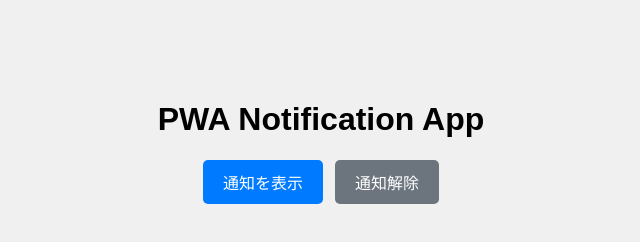
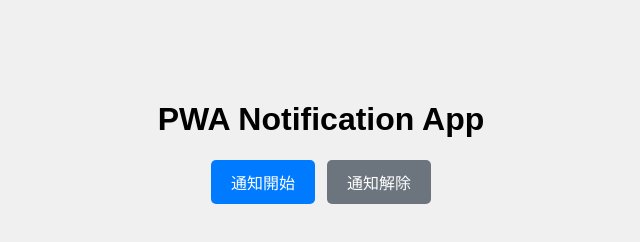
Before and after one commit to 11bluetree/pwa-notification-app, a website: page public/index.html in a window 1280 px wide. Shown: the whole page, without its empty margins (319-959 px from the left). Drawn offline with Linux system fonts and the light colour scheme.

Commit message:
feat: update notification button text to improve clarity

```diff
--- a/public/index.html
+++ b/public/index.html
@@ -11,7 +11,7 @@
     <div class="app">
         <h1>PWA Notification App</h1>
         <div class="actions">
-            <button id="notifyButton">通知を表示</button>
+            <button id="notifyButton">通知開始</button>
             <button id="unsubButton" class="secondary">通知解除</button>
         </div>
         <div id="status" class="status" aria-live="polite"></div>
```
